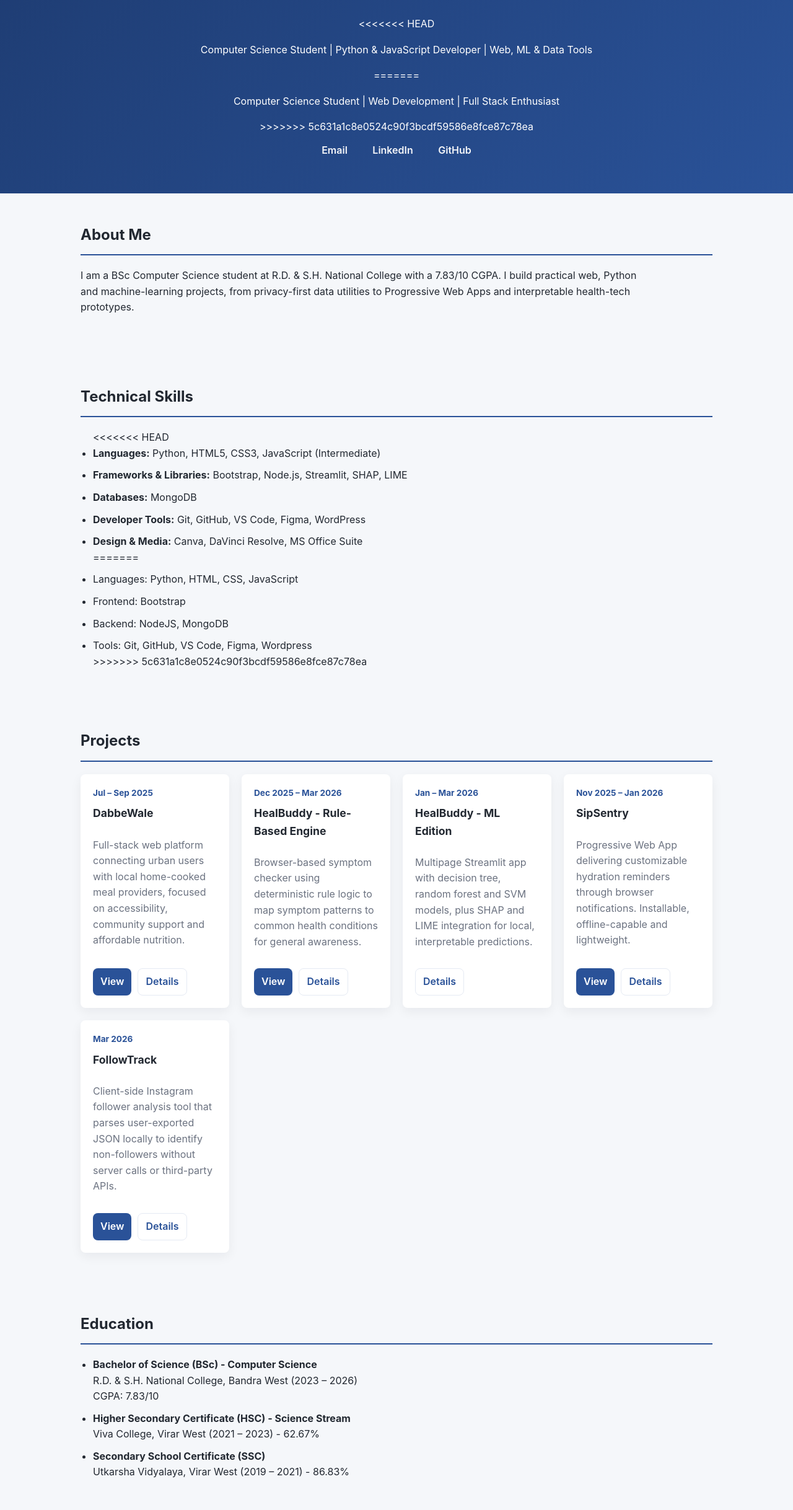
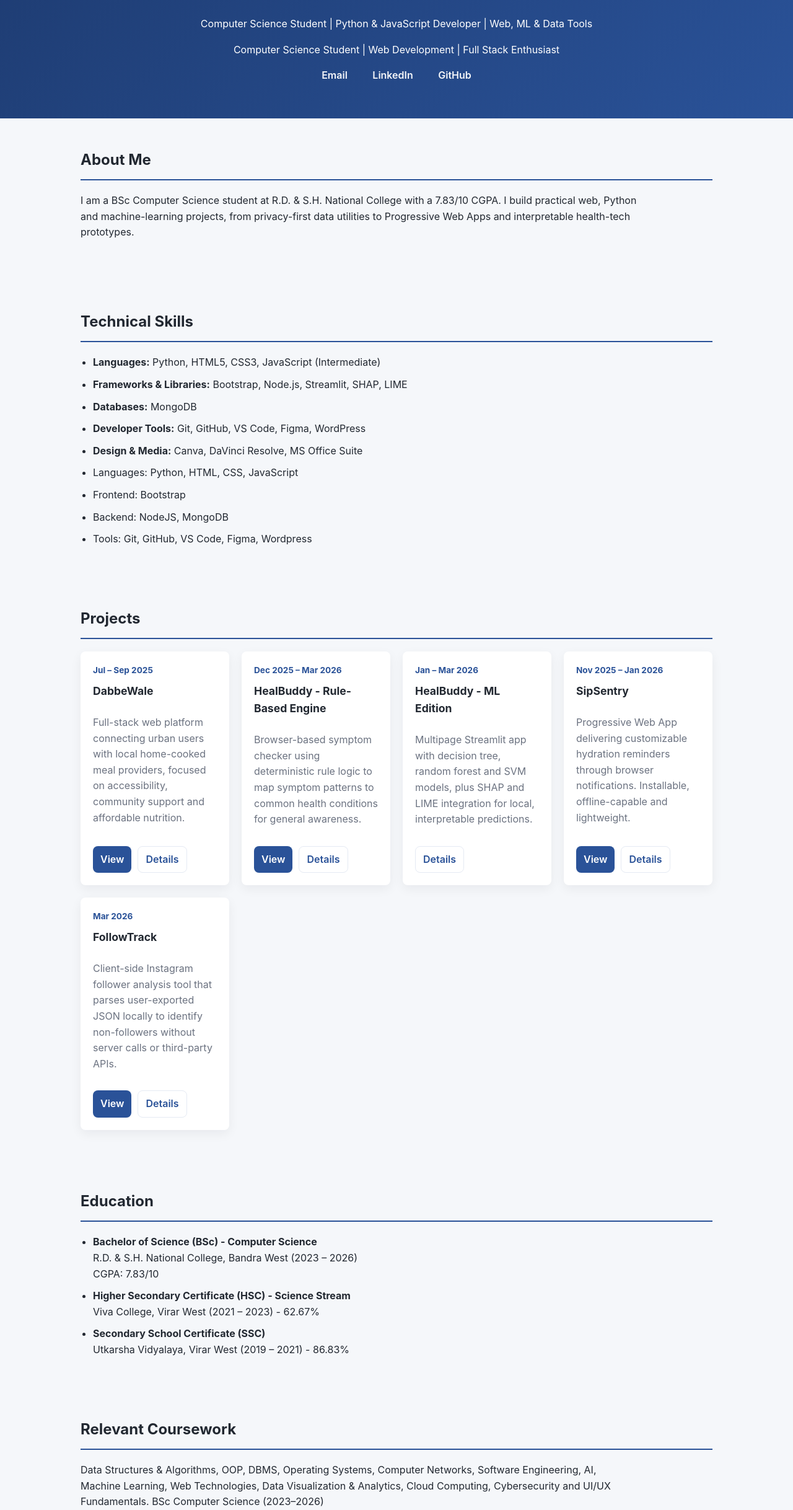
Before and after one commit to codeByKaustubh/Portfolio, a plain HTML site: page index.html in a window 1280 px wide. Shown: the part 124-2560 px from the top of the page at 62% size. Drawn offline with Linux system fonts and the light colour scheme; a script that the page names is missing.

Commit message:
Resolve merge conflicts and update content in index.html for improved clarity and consistency.

```diff
--- a/index.html
+++ b/index.html
@@ -13,11 +13,11 @@
     <header>
         <div class="container">
             <h1>Kaustubh Anant Rane</h1>
-<<<<<<< HEAD
+
             <p>Computer Science Student | Python &amp; JavaScript Developer | Web, ML &amp; Data Tools</p>
-=======
+
             <p>Computer Science Student | Web Development | Full Stack Enthusiast</p>
->>>>>>> 5c631a1c8e0524c90f3bcdf59586e8fce87c78ea
+
             <div class="links" aria-label="Contact and social links">
                 <a href="mailto:kaustubhrane1012@gmail.com" aria-label="Send email to Kaustubh">Email</a>
                 <a href="https://www.linkedin.com/in/kaustubh-rane-7262032b2/" target="_blank" rel="noopener">LinkedIn</a>
@@ -41,18 +41,16 @@
             <section class="skills" aria-labelledby="skills-heading">
                 <h2 id="skills-heading">Technical Skills</h2>
                 <ul>
-<<<<<<< HEAD
                     <li><strong>Languages:</strong> Python, HTML5, CSS3, JavaScript (Intermediate)</li>
                     <li><strong>Frameworks &amp; Libraries:</strong> Bootstrap, Node.js, Streamlit, SHAP, LIME</li>
                     <li><strong>Databases:</strong> MongoDB</li>
                     <li><strong>Developer Tools:</strong> Git, GitHub, VS Code, Figma, WordPress</li>
                     <li><strong>Design &amp; Media:</strong> Canva, DaVinci Resolve, MS Office Suite</li>
-=======
+
                     <li>Languages: Python, HTML, CSS, JavaScript</li>
                     <li>Frontend: Bootstrap</li>
                     <li>Backend: NodeJS, MongoDB</li>
                     <li>Tools: Git, GitHub, VS Code, Figma, Wordpress</li>
->>>>>>> 5c631a1c8e0524c90f3bcdf59586e8fce87c78ea
                 </ul>
             </section>
 
@@ -148,15 +146,13 @@
             <section class="coursework" aria-labelledby="coursework-heading">
                 <h2 id="coursework-heading">Relevant Coursework</h2>
                 <p>
-<<<<<<< HEAD
                     Data Structures &amp; Algorithms, OOP, DBMS, Operating Systems, Computer Networks,
                     Software Engineering, AI, Machine Learning, Web Technologies, Data Visualization
                     &amp; Analytics, Cloud Computing, Cybersecurity and UI/UX Fundamentals.
-=======
+
                     BSc Computer Science (2023–2026)<br>
                     R.D. &amp; S.H. National College<br>
                     CGPA: 8.40
->>>>>>> 5c631a1c8e0524c90f3bcdf59586e8fce87c78ea
                 </p>
             </section>
 
```
